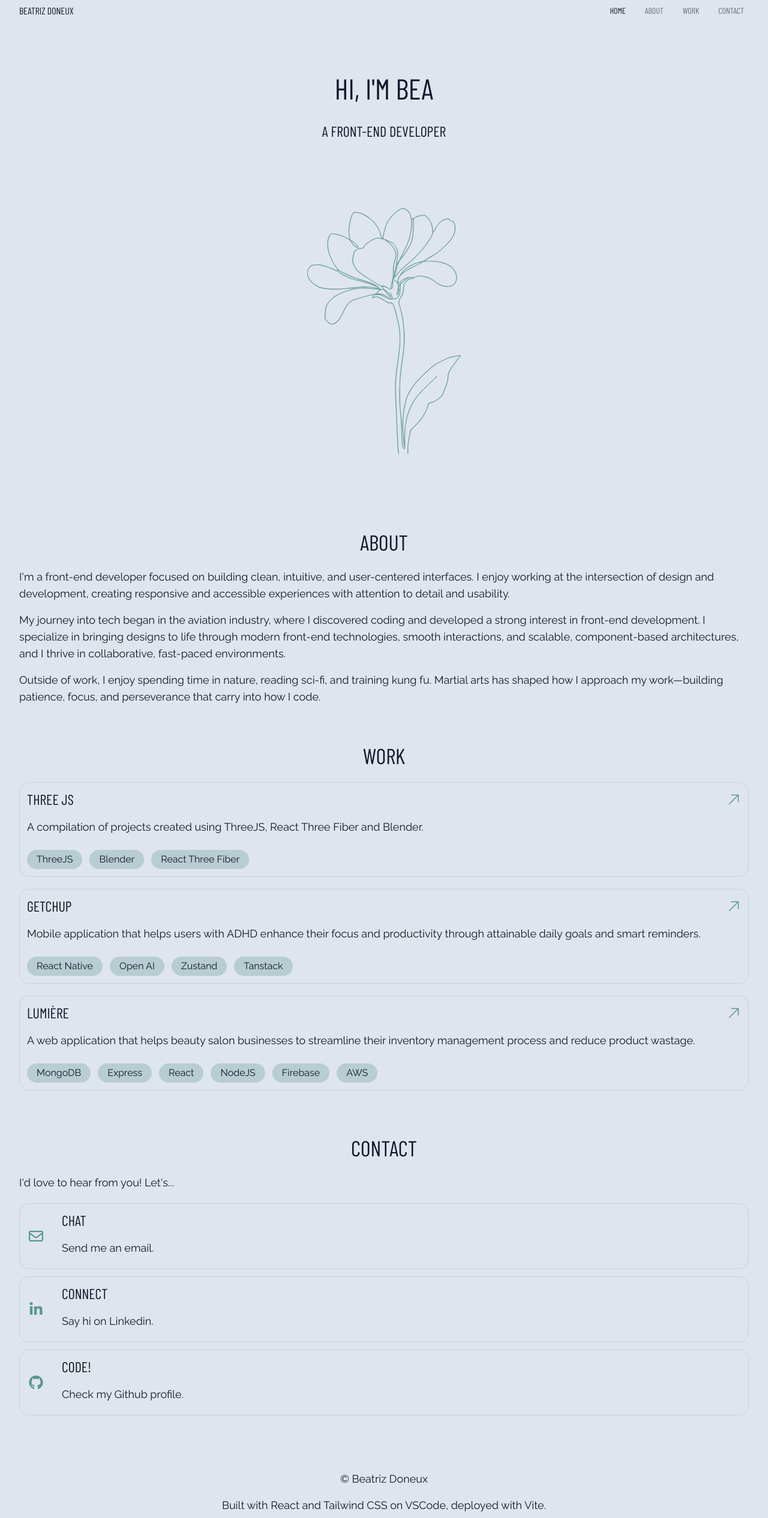
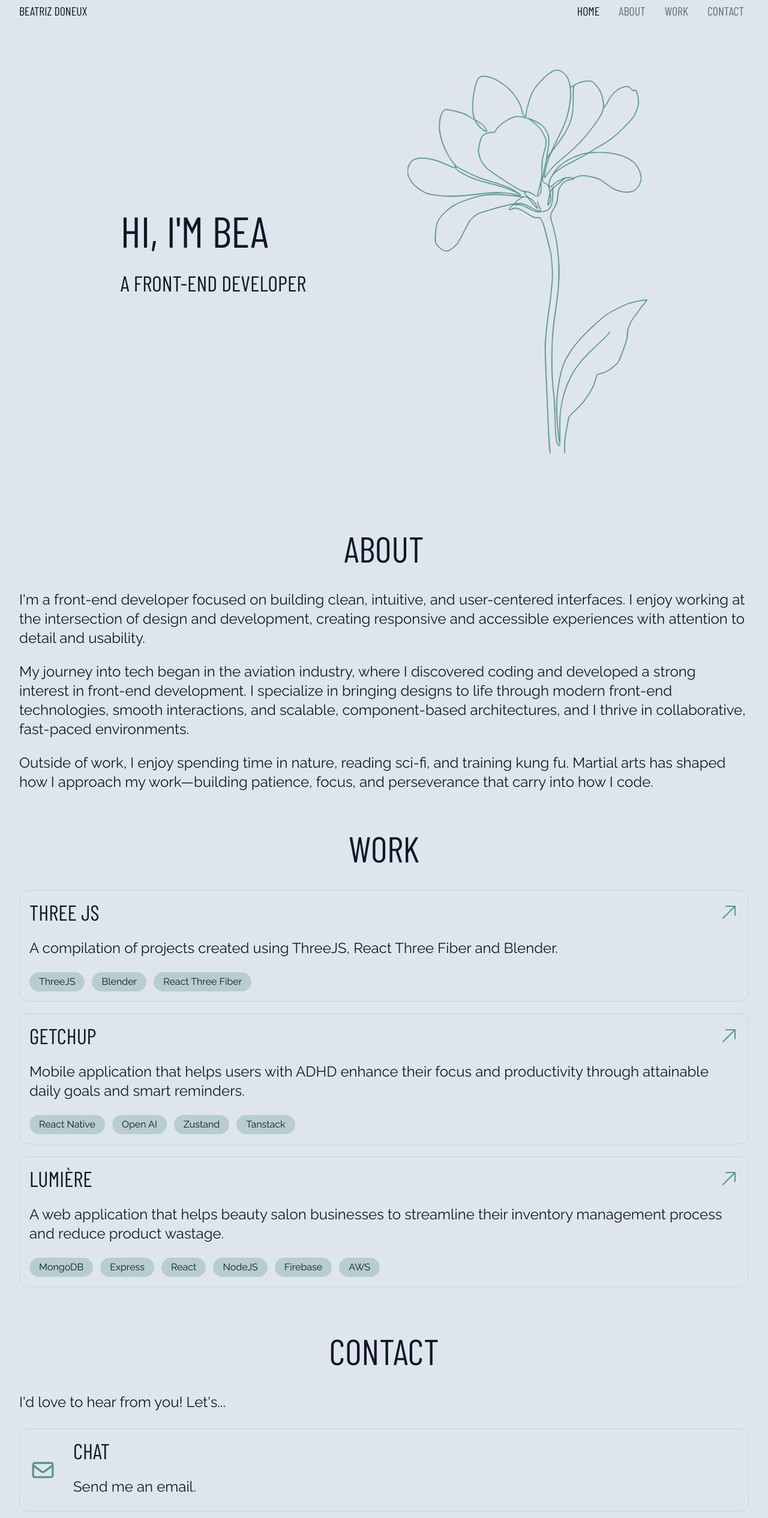
Before and after one commit to beatrizdoneux/beatrizdoneux.github.io, a React (Vite) app: page / in a window 1280 px wide. Shown: the top 2531 px of the page at 60% size. Built offline with nearby package versions, Linux system fonts and the light colour scheme; a web font is replaced by a local one.

Commit message:
Adds style for medium screens, minor refactor

```diff
--- a/src/components/Flower.jsx
+++ b/src/components/Flower.jsx
@@ -3,7 +3,6 @@ export default function Flower2({className}) {
 <svg xmlns="http://www.w3.org/2000/svg"
      xmlns:svg="http://www.w3.org/2000/svg"
      version="1.1"
-     width="2.66667in" height="4.26667in"
      viewBox="0 0 800 1280">
   <path id="Imported Path"
   className={ className }
--- a/src/components/helpers/Card.jsx
+++ b/src/components/helpers/Card.jsx
@@ -4,7 +4,7 @@ export default function Card({ link, children, className="" }) {
             href={link}
             target="_blank"
             rel="noopener noreferrer"
-            className={`block rounded-2xl mb-5 p-3 border-1 border-green/20 hover:border-green/50 ${className}`}
+            className={`block rounded-2xl mb-5 p-3 border-1 border-green/20 hover:border-green/50 md:p-4 ${className}`}
         >
             {children}
         </a>
--- a/src/components/helpers/DarkModeToggle.jsx
+++ b/src/components/helpers/DarkModeToggle.jsx
@@ -22,9 +22,9 @@ export default function DarkModeToggle() {
         <Switch
             checked={enabled}
             onChange={setEnabled}
-            className="group inline-flex h-6 w-11 items-center rounded-full my-5 bg-orange transition data-checked:bg-green hover:cursor-pointer"
+            className="group inline-flex h-6 w-11 items-center rounded-full my-5 bg-orange transition data-checked:bg-green hover:cursor-pointer md:h-8 md:w-13"
         >
-            <span className="size-5 translate-x-1 rounded-full transition group-data-checked:translate-x-5" >
+            <span className="size-5 translate-x-1 rounded-full transition group-data-checked:translate-x-5 md:size-6 md:group-data-checked:translate-x-6" >
                 {enabled ? <MoonIcon /> : <SunIcon />}
             </span>
         </Switch>
--- a/src/components/helpers/ProjectCard.jsx
+++ /dev/null
@@ -1,23 +0,0 @@
-import { ArrowUpRightIcon } from "@heroicons/react/24/solid";
-import Card from "./Card";
-
-export default function ProjectCard({ title, description, link, tags }) {
-    return (
-            <Card link={link}>
-                <div className="flex justify-between items-center">
-                    <h3 className="font-title uppercase text-2xl">{title}</h3>
-                    <ArrowUpRightIcon aria-hidden="true" className="size-6 text-green" />
-                </div>
-
-                <p className="paragraph">{description}</p>
-
-                <div className="flex gap-3 flex-wrap mt-6">
-                    {tags.map((tag) => (
-                        <span key={tag} className="rounded-2xl bg-green/30 py-1 px-4 text-blue text-base dark:text-white">{tag}</span>
-                    ))}
-                </div>
-
-                <span className="sr-only">Open project in new tab</span>
-            </Card>
-    )
-}
--- a/src/components/helpers/Section.jsx
+++ b/src/components/helpers/Section.jsx
@@ -4,7 +4,7 @@ import React from 'react';
 export default function Section({title, children, className=""}) {
     return(
         <div className={`mx-auto max-w-7xl mt-10 px-6 py-2 sm:px-6 lg:px-8 font-body ${className}`}>
-            <div className="font-title uppercase text-center text-4xl mb-6" >
+            <div className="font-title uppercase text-center text-4xl mb-6 md:text-6xl md:mb-10" >
                 <h2>{title}</h2>
             </div>
             <div>
--- a/src/components/sections/Contact.jsx
+++ b/src/components/sections/Contact.jsx
@@ -14,7 +14,7 @@ export default function Contact() {
     return (
         <Section title="Contact">
             <p className="paragraph">I'd love to hear from you! Let's...</p>
-            <div className="mt-5">
+            <div className="mt-5 md:mt-7 ">
                 <ContactCard
                     title="Chat"
                     description="Send me an email."
@@ -42,9 +42,9 @@ function ContactCard({ title, description, link, icon }) {
     return (
         <Card link={link} className="!mb-3">
             <div className="flex gap-7 items-center ">
-                <FontAwesomeIcon icon={icon} className="text-2xl text-green" />
+                <FontAwesomeIcon icon={icon} className="text-2xl text-green md:text-4xl" />
                 <div>
-                    <h3 className="font-title uppercase text-2xl">{title}</h3>
+                    <h3 className="heading-3">{title}</h3>
                     <p className="paragraph mt-2">{description}</p>
                 </div>
             </div>
--- a/src/components/sections/Hero.jsx
+++ b/src/components/sections/Hero.jsx
@@ -3,12 +3,12 @@ import Flower from "../Flower"
 
 export default function Hero() {
     return (
-        <div className="mx-auto max-w-7xl px-2 py-2 sm:px-6 lg:px-8 font-title uppercase min-h-screen flex flex-col items-center justify-evenly borber-b-1 border-orange">
-            <div className="mt-2 mb-10 text-center">
-                <p className="text-5xl mb-8">Hi, I'm Bea</p>
-                <p className="text-2xl">A front-end developer</p>
+        <div className="mx-auto max-w-7xl px-2 py-2 sm:px-6 lg:px-8 font-title uppercase min-h-screen flex flex-col items-center justify-evenly md:flex-row">
+            <div className="mt-2 mb-10 text-center md:text-left">
+                <p className="text-5xl mb-8 md:text-7xl">Hi, I'm Bea</p>
+                <p className="text-2xl md:text-4xl">A front-end developer</p>
             </div>
-            <div className="max-h-1/10">
+            <div className="w-50 md:w-100">
                 <Flower className="stroke-green fill-green dark:fill-white dark:stroke-white " />
             </div>
         </div>
--- a/src/components/sections/Navbar.jsx
+++ b/src/components/sections/Navbar.jsx
@@ -28,7 +28,7 @@ export default function Navbar() {
                         </DisclosureButton>
                     </div>
                     <div className="flex flex-1 items-center justify-center sm:items-stretch sm:justify-between ">
-                        <div className="flex shrink-0 items-center">
+                        <div className="flex shrink-0 items-center md:text-xl">
                             <Link to="/">Beatriz Doneux</Link>
                         </div>
 
@@ -42,7 +42,7 @@ export default function Navbar() {
                                         aria-current={item.current ? 'page' : undefined}
                                         className={classNames(
                                             item.current ? '' : 'text-gray hover:text-blue dark:hover:text-white',
-                                            ' px-2 py-1 text-sm cursor-pointer',
+                                            ' px-2 py-1 text-sm cursor-pointer md:text-xl',
                                         )}
                                     >
                                         {item.name}
--- a/src/components/sections/Work.jsx
+++ b/src/components/sections/Work.jsx
@@ -1,5 +1,6 @@
-import ProjectCard from "../helpers/ProjectCard";
+import Card from "../helpers/Card";
 import Section from "../helpers/Section";
+import { ArrowUpRightIcon } from "@heroicons/react/24/solid";
 
 export default function Work() {
     return (
@@ -27,3 +28,24 @@ export default function Work() {
         </Section>
     )
 }
+
+function ProjectCard({ title, description, link, tags }) {
+    return (
+            <Card link={link}>
+                <div className="flex justify-between items-center">
+                    <h3 className="heading-3">{title}</h3>
+                    <ArrowUpRightIcon aria-hidden="true" className="size-6 text-green md:size-8" />
+                </div>
+
+                <p className="paragraph">{description}</p>
+
+                <div className="flex gap-3 flex-wrap mt-6">
+                    {tags.map((tag) => (
+                        <span key={tag} className="rounded-2xl bg-green/30 py-1 px-4 text-blue text-base dark:text-white">{tag}</span>
+                    ))}
+                </div>
+
+                <span className="sr-only">Open project in new tab</span>
+            </Card>
+    )
+}
--- a/src/style.css
+++ b/src/style.css
@@ -39,5 +39,9 @@
 }
 
 .paragraph {
-    @apply text-lg mt-4 mb-2
+    @apply text-lg mt-4 mb-2 md:text-2xl md:mt-6
 }
+
+.heading-3 {
+    @apply font-title uppercase text-2xl md:text-4xl
+}
```
